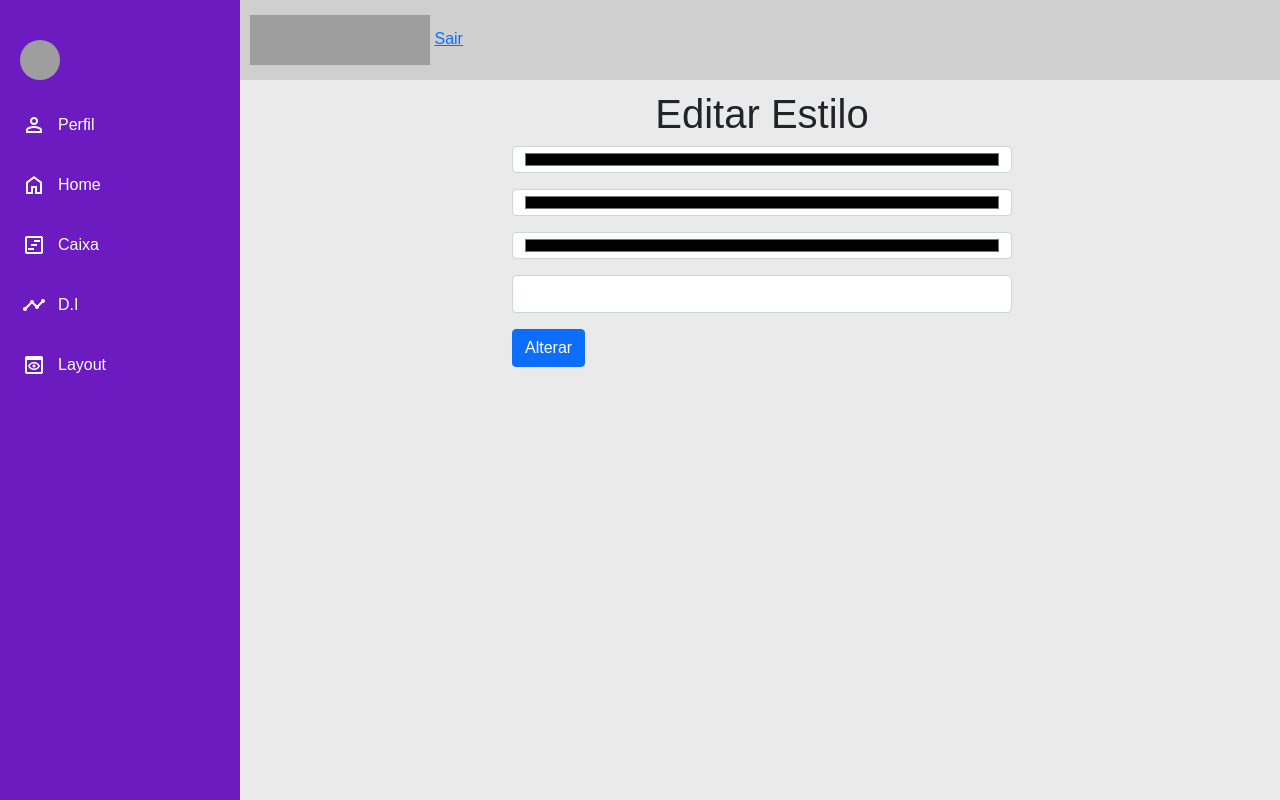
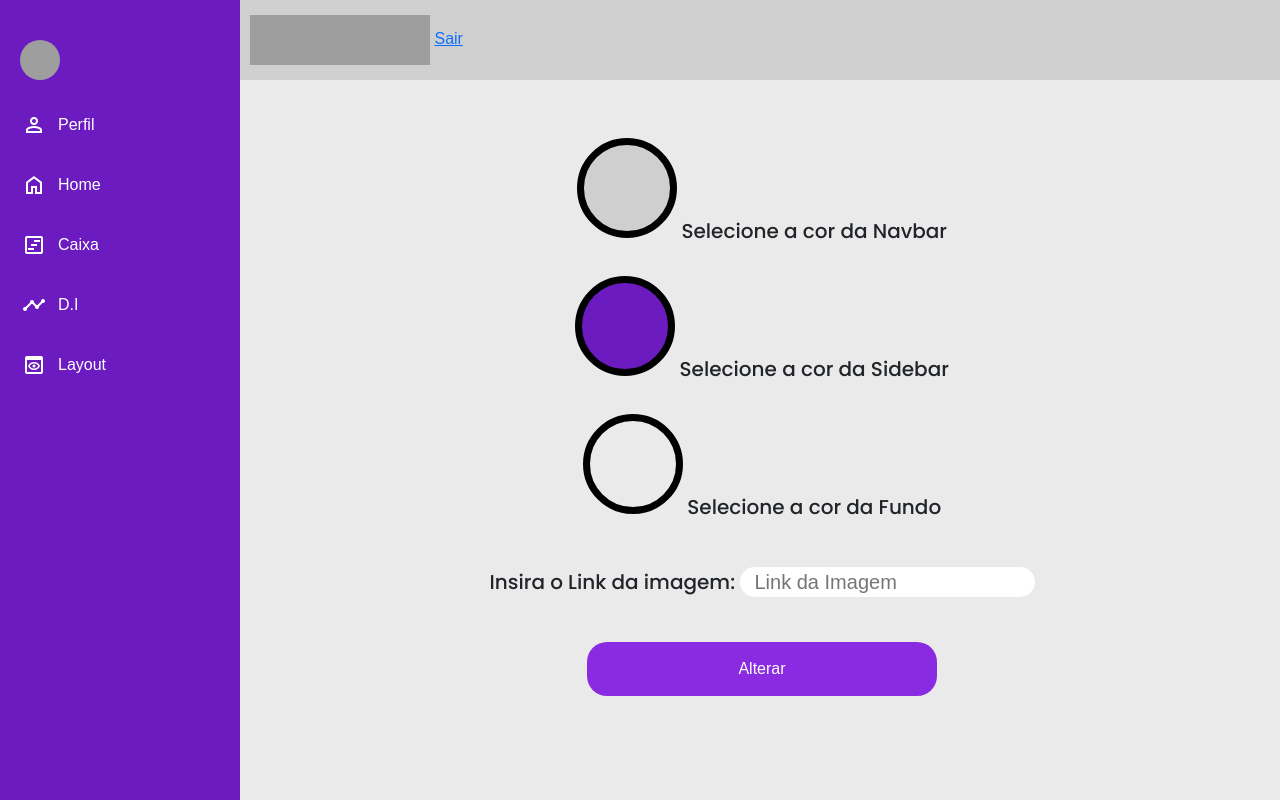
Before and after one commit to P-E-N-T-E-S/Pris.ME, a Django app: page /editar_estilo in a window 1280 px wide. Run offline with Django 4.2, Linux system fonts and the light colour scheme; the visitor is signed in with stand-in values (Sample User, id 1); grey boxes are pictures that could not be loaded.

Commit message:
Editar layout HTML inciado

```diff
--- a/Prisme/prisme_app/templates/editar_estilo.html
+++ b/Prisme/prisme_app/templates/editar_estilo.html
@@ -1,32 +1,84 @@
 {% extends "layout.html" %}
 {% block main %}
 
-<link rel="stylesheet" href="static/style.css"/>
-<div class="container">
+<style>
+    * {
+        padding: 0;
+        margin: 0;
+        box-sizing: border-box;
+    }
+    corpo{
+        height: 100vh;
+        display: flex;
+        justify-content: space-around;
+        align-items: center;
+    }
+
+    .container{
+        display: flex;
+        flex-direction: column;
+        align-items: center;
+        gap: 30px;
+    }
+
+    label{
+        font-family: "Poppins", sans-serif;
+        font-size: 20px;
+    }
+
+    #estilo {
+    -webkit-appearance: none;
+    -moz-appearance: none;
+    appearance: none;
+    background-color: transparent;
+    width: 100px;
+    height: 100px;
+    border: none;
+    cursor: pointer;
+    }
+    #estilo::-webkit-color-swatch {
+    border-radius: 50%;
+    border: 7px solid #000000;
+    }
+    #estilo::-moz-color-swatch {
+    border-radius: 50%;
+    border: 7px solid #000000;
+    }
+
+</style>
+
+<link
+href="https://fonts.googleapis.com/css2?family=Poppins:wght@500&display=swap"
+rel="stylesheet"
+/>
+
+<div class="corpo">
     <div class="text-center">
         <h1>Editar Estilo</h1>
     </div>
     <form method="POST">
         {% csrf_token %}
 
-        <div class="col-md-6 mx-auto">
-            <div class="mb-3">
-                <input type="color" name="navcor" class="form-control">
+        <div class="container">
+            <div>
+                <input type="color" id="estilo" name="navcor" value="#cfcfcf">
+                <label>Selecione a cor da Navbar </label>
             </div>
-            <div class="mb-3">
-                <input type="color" name="sidecor" class="form-control">
+            <div>
+                <input type="color" id="estilo" name="sidecor" value="#6b1bc0">
+                <label>Selecione a cor da Sidebar </label>
             </div>
-            <div class="mb-3">
-                <input type="color" name="backcor" class="form-control">
+            <div>
+                <input type="color" id="estilo" name="backcor" value="#ebeaea">
+                <label>Selecione a cor da Fundo </label>
             </div>
 
-            <div class="mb-3">
-                <input type="text" name="perfil" class="form-control">
+            <div>
+                <label>Insira o Link da imagem: </label>
+                <input type="text" name="perfil" style="margin-top: 15px; height: 30px; padding: 15px; border-radius: 20px; border: none; font-size: 20px;" placeholder="Link da Imagem">
             </div>
 
-            <div class="mb-3">
-                <button type="submit" class="btn btn-primary">Alterar</button>
-            </div>
+            <button type="submit" style="margin-top: 15px; height: 20px; padding: 15px; height: 35%; width: 35%; border-radius: 20px; border: none; background-color:  blueviolet; color: white;">Alterar</button>
         </div>
 
     </form>
```
